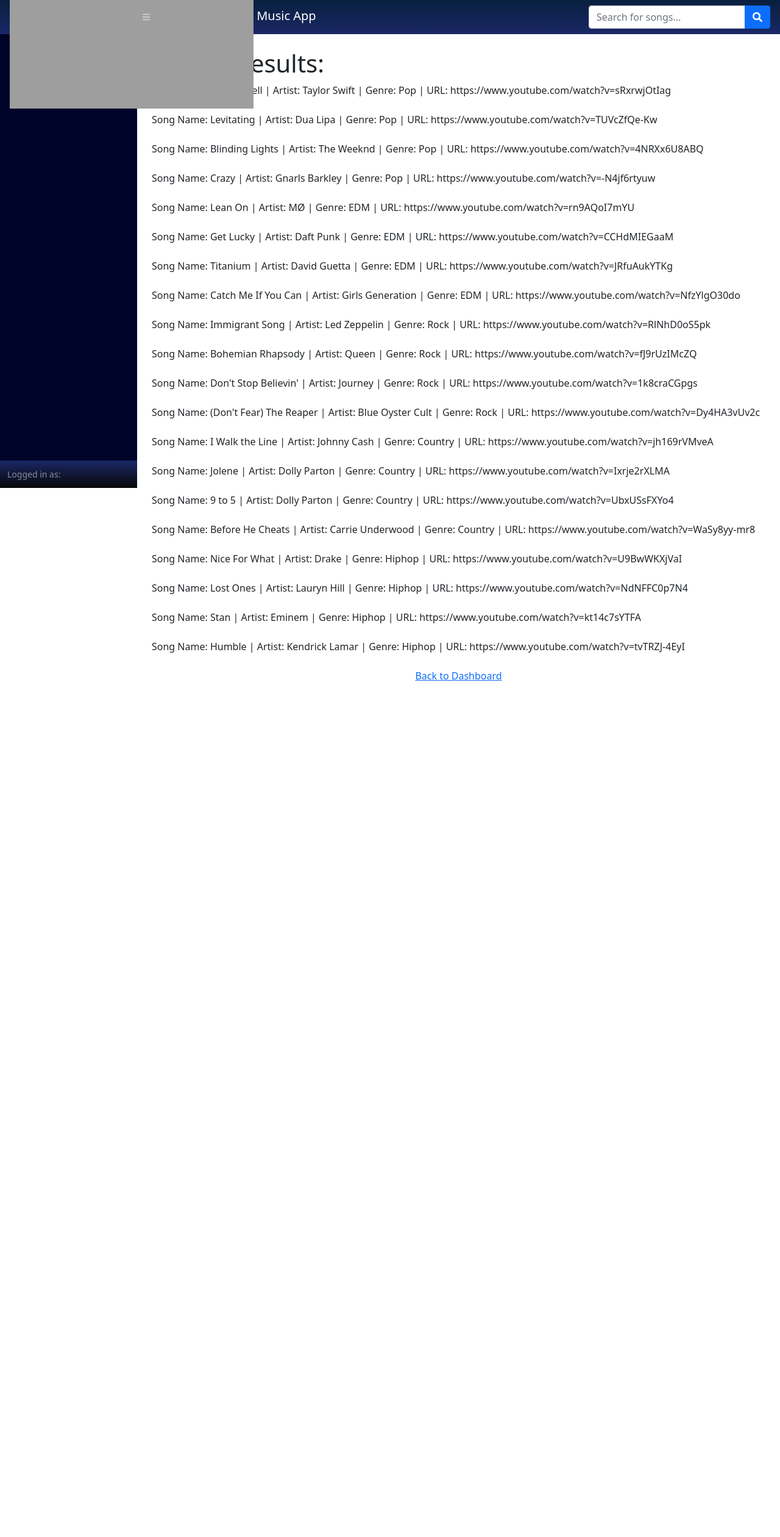
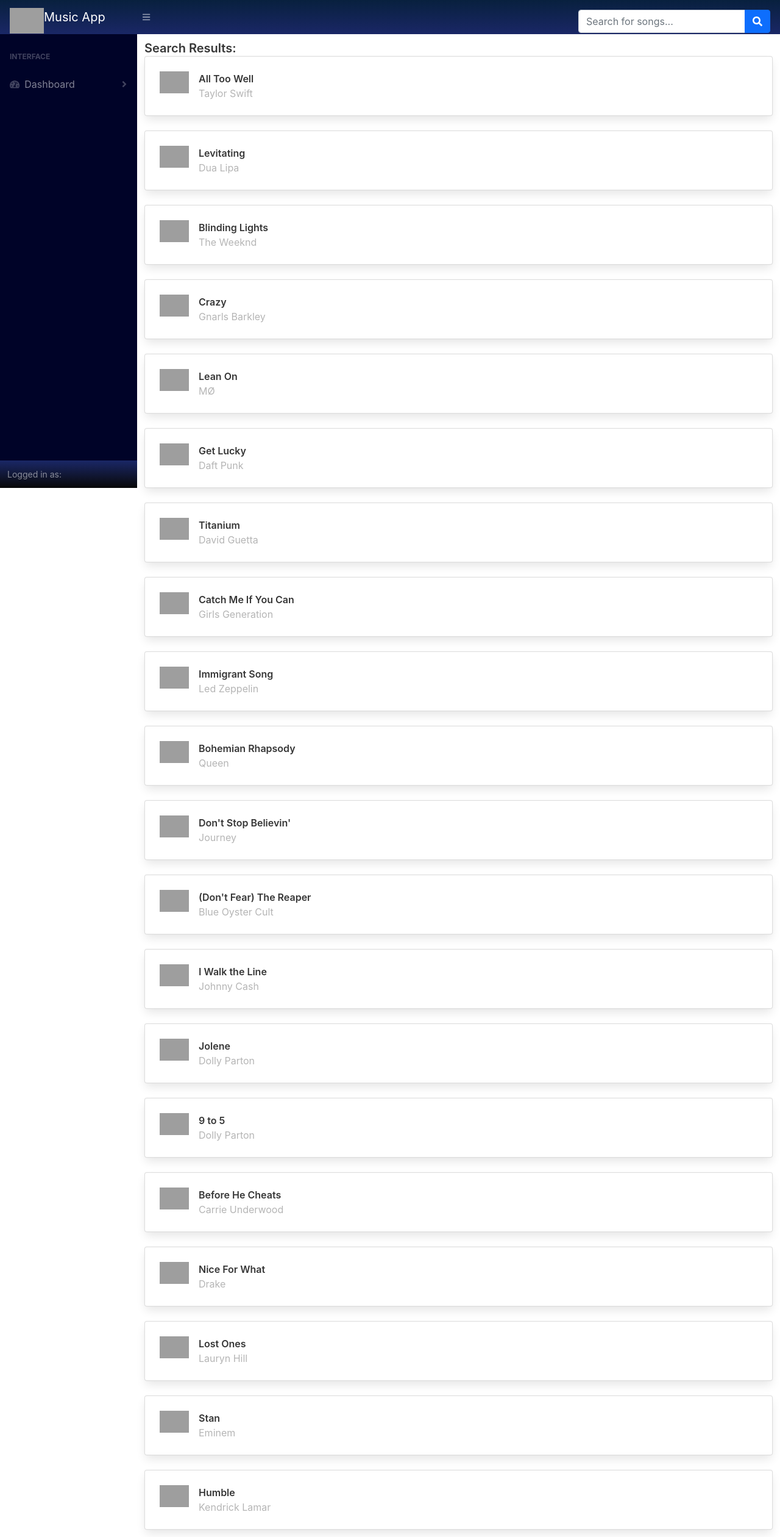
Before and after one commit to NAyeshaKhan/Music_Recommendation_App, a Django app: template MusicApp/RecApp/templates/search.html in a window 1280 px wide. Shown: the whole page at 61% size. Before the commit the page ends 1116 px from the top, so only its background shows below. Run offline with Django 3.2, Linux system fonts and the light colour scheme; the template is opened without the code that fills it: values that come from a table or form of the project are taken from there, others are empty; data comes from the database, SQL or seed files in the repository; some libraries are stand-ins or nearby versions; grey boxes are pictures that could not be loaded.

Commit message:
Playlist read and Search templates modified

```diff
--- a/MusicApp/RecApp/templates/playlist_read.html
+++ b/MusicApp/RecApp/templates/playlist_read.html
@@ -17,7 +17,9 @@
 				  <div class="card-content">
 					<div class="media">
 						<div class="media-left">
-							<img src="https://img.icons8.com/material/24/000000/playlist.png"/>
+							<figure class="image is-24x24">
+								 <img src="https://img.icons8.com/material/24/000000/playlist.png"/>
+							</figure>
 						</div>
 						<div class="media-content">
 							<span class="title is-5">{{ pl.title }}</span>
--- a/MusicApp/RecApp/templates/search.html
+++ b/MusicApp/RecApp/templates/search.html
@@ -2,17 +2,38 @@
 {% load static %}
 {% block content %}
 
-<div class="container-fluid px-4">
-    <h1 class="mt-4">Search Results:</h1>
+<head>
+	<link rel="stylesheet"
+          href="https://cdn.jsdelivr.net/npm/bulma@0.9.3/css/bulma.min.css">
+</head>
+<body>
+	<div class="column">
+		<div class="media-content">
+			<span class="title is-5">Search Results:</span>
+		</div>
+		{% for s in object_list %}
+			<div class="block">
+				 <div class="card">
+					<div class="card-content">
+						<div class="media">
+							<div class="media-left">
+								<figure class="image is-48x48">
+								  <img src="https://img.icons8.com/material/48/000000/musical-notes--v1.png"/>
+								</figure>
+							</div>
+							<div class="media-content">
+								<span class="title is-6">{{ s.title }}</span>
+								<div class="media-content">
+									<span class="is-small has-text-grey-light">{{ s.artist }}</span>
+								</div>
+							</div>
 
-  {% for Song in object_list %}
+						</div>
+					</div>
+				</div>
+			</div>
+		{% endfor %}
 
-     Song Name: {{ Song.title }}  | Artist: {{ Song.artist }}  | Genre: {{ Song.genre }}  | URL: {{ Song.url }}
-    <br>
-    <br>
-  {% endfor %}
-<p class="text-center"> <a href="/dashboard">Back to Dashboard</a></p>
-    </div>
-
-
+	</div>
+</body>
 {% endblock content %}
```
